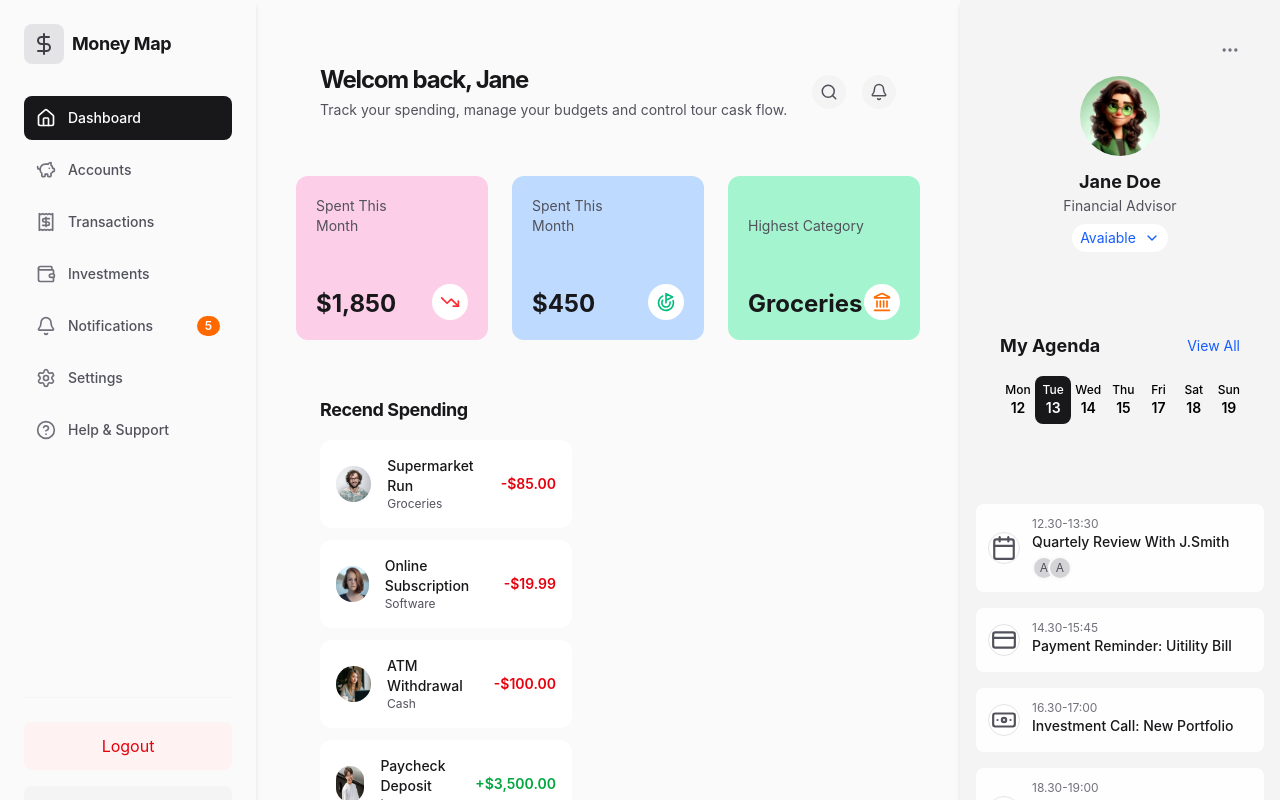
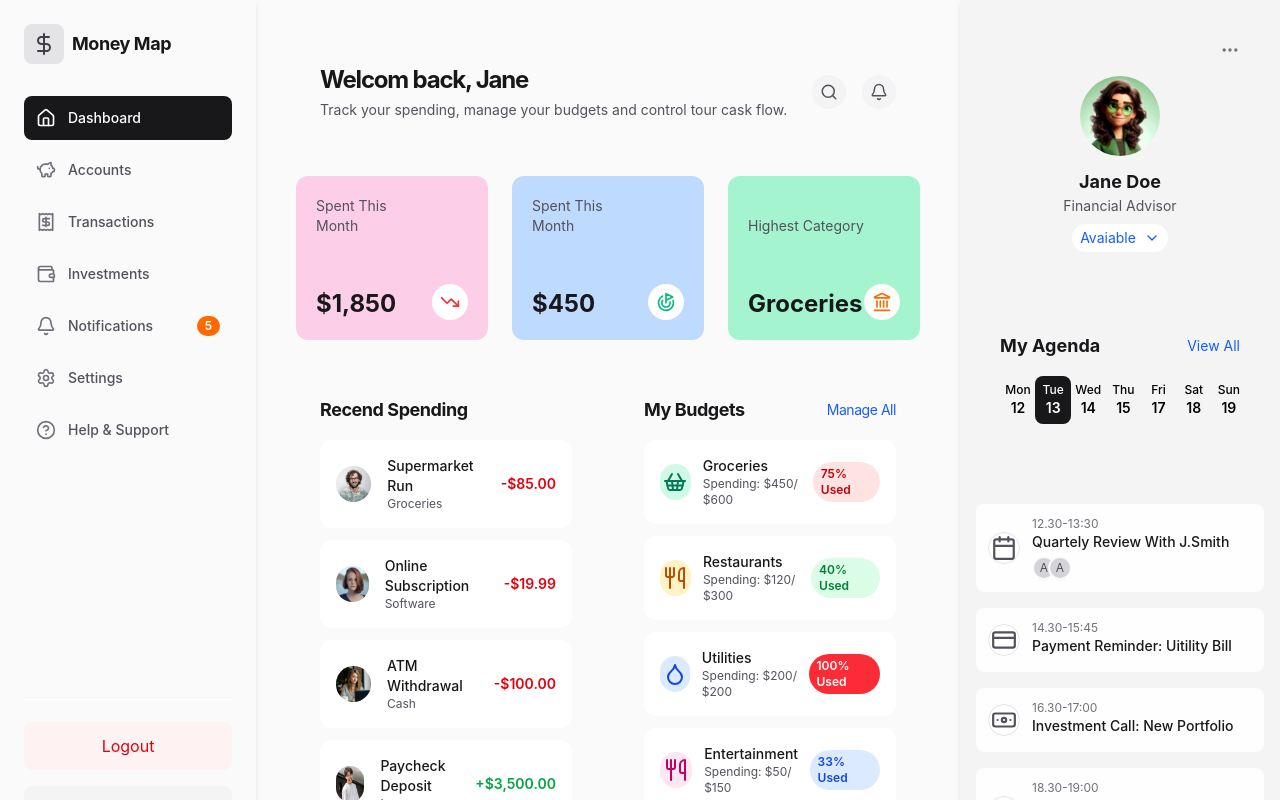
Before and after one commit to Shakithyanshaw/finance-dashboard-ui-assignment, a React (Vite) app: page / in a window 1280 px wide. Both pictures are taken after a click on the button "Sign in to Dashboard". Shown: the top 800 px of the page. Built offline with nearby package versions, Linux system fonts and the light colour scheme; a web font is replaced by a local one.

Commit message:
add Budgets section in main context

```diff
--- a/src/components/MainContent.jsx
+++ b/src/components/MainContent.jsx
@@ -1,6 +1,16 @@
-import { Bell, Goal, Landmark, Search, TrendingDown } from 'lucide-react';
+import {
+  Bell,
+  Droplet,
+  ForkKnife,
+  Goal,
+  Landmark,
+  Search,
+  ShoppingBasket,
+  TrendingDown,
+} from 'lucide-react';
 import ExpenseSummaryCard from './UI/ExpenseSummaryCard';
 import ListItemCard from './UI/ListItemCard';
+import AccountCard from './UI/AccountCard';
 
 const MainContent = () => {
   return (
@@ -87,8 +97,53 @@ const MainContent = () => {
             />
           </div>
         </div>
-
         {/*Budgets*/}
+        <div className="p-6">
+          <h3 className="text-lg tracking-tight font-bold text-zinc-900 mb-4 flex justify-between items-center">
+            My Budgets
+            <button className="text-sm font-normal cursor-pointer text-blue-600 hover:underline">
+              Manage All
+            </button>
+          </h3>
+          <div className="space-y-3">
+            <AccountCard
+              name="Groceries"
+              description="Spending: $450/ $600"
+              actionLabel="75% Used"
+              actionColor="bg-red-100 text-red-700"
+              Icon={ShoppingBasket}
+              bgColor="bg-emerald-100"
+              iconColor="text-emerald-700"
+            />
+            <AccountCard
+              name="Restaurants"
+              description="Spending: $120/ $300"
+              actionLabel="40% Used"
+              actionColor="bg-green-100 text-green-700"
+              Icon={ForkKnife}
+              bgColor="bg-amber-100"
+              iconColor="text-amber-700"
+            />
+            <AccountCard
+              name="Utilities"
+              description="Spending: $200/ $200"
+              actionLabel="100% Used"
+              actionColor="bg-red-500 text-white"
+              Icon={Droplet}
+              bgColor="bg-blue-100"
+              iconColor="text-blue-700"
+            />
+            <AccountCard
+              name="Entertainment"
+              description="Spending: $50/ $150"
+              actionLabel="33% Used"
+              actionColor="bg-blue-100 text-blue-700"
+              Icon={ForkKnife}
+              bgColor="bg-pink-100"
+              iconColor="text-pink-700"
+            />
+          </div>
+        </div>
       </div>
 
       {/*Shedule Payments*/}
--- a/src/components/UI/AccountCard.jsx
+++ b/src/components/UI/AccountCard.jsx
@@ -24,8 +24,7 @@ const AccountCard = ({
           <p className="text-sm font-medium text-zinc-900">{name}</p>
           <p className="text-xs text-zinc-600">{description}</p>
         </div>
-
-        <div>
+      </div>
       {actionLabel && (
         <span
           className={`text-xs font-semibold px-2 py-1 rounded-full ${actionColor}`}
@@ -34,8 +33,6 @@ const AccountCard = ({
         </span>
       )}
     </div>
-      </div>
-    </div>
   );
 };
 
```
Lines whose indentation alone changed are shown as unchanged.
